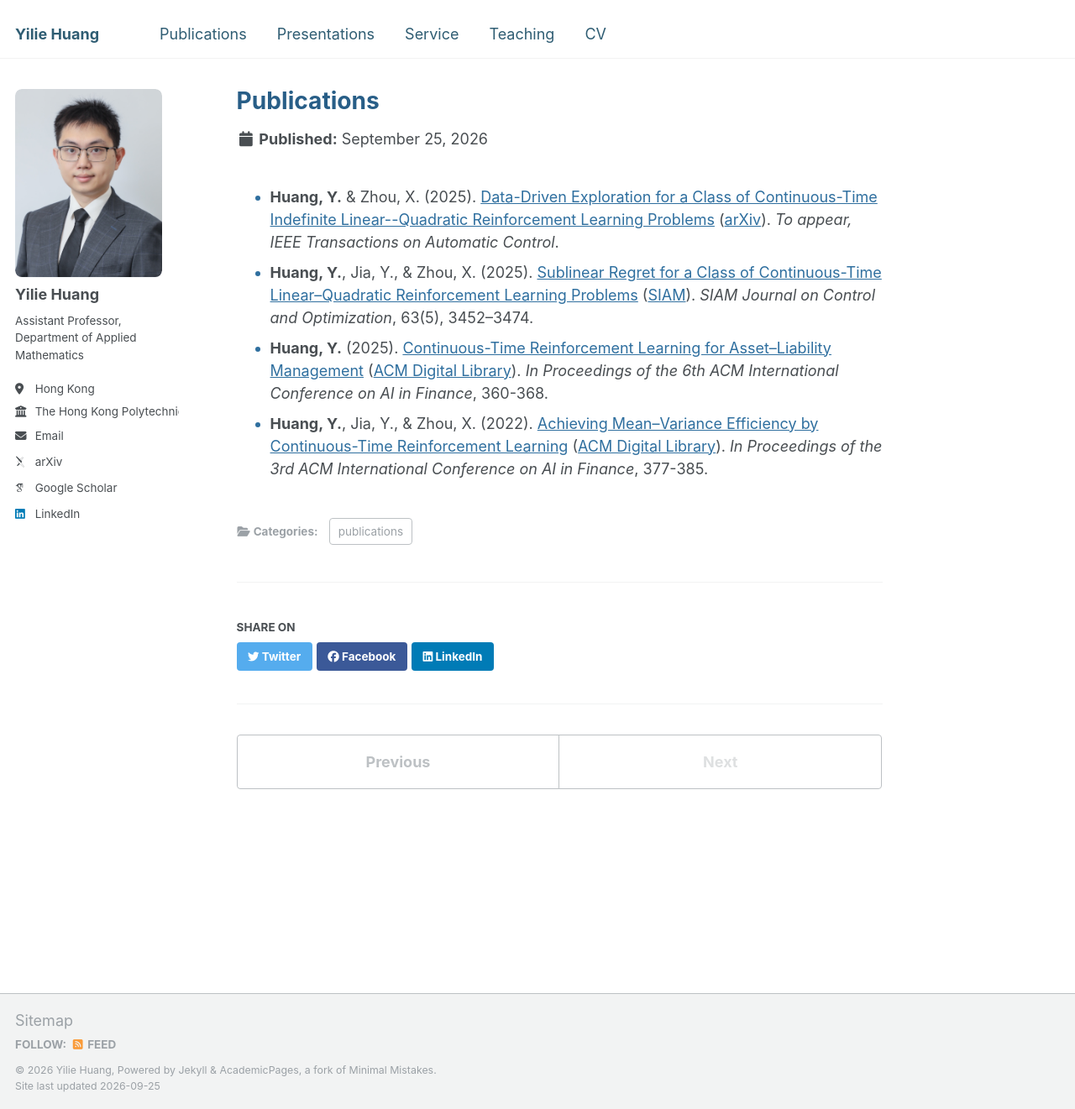
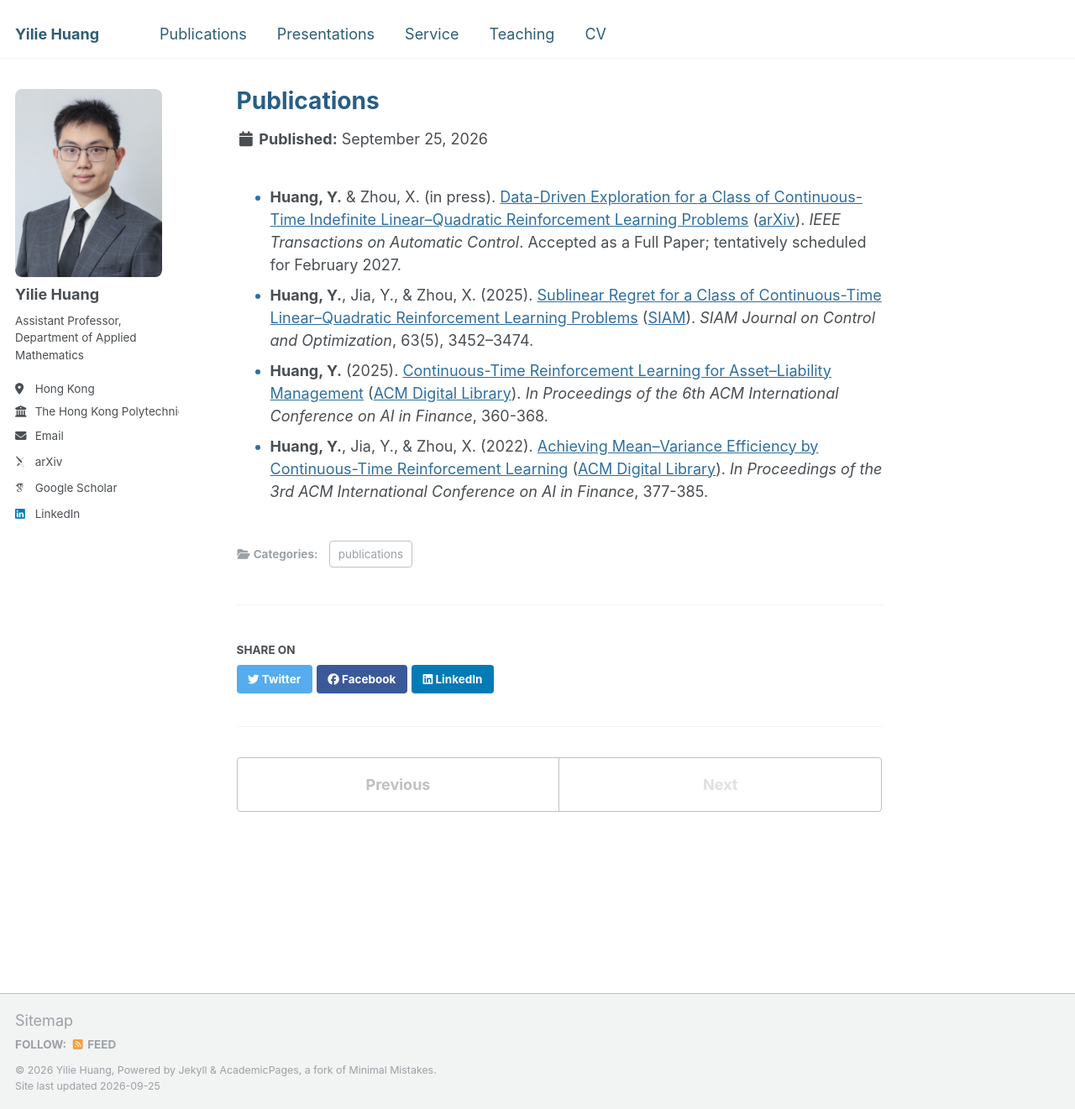
Before and after one commit to yiliehuang/yiliehuang.github.io, a Jekyll site: the page built from _publications/publications.md, in a window 1280 px wide and 1321 px high. Shown: the whole window at 84% size. Built offline with Jekyll 4.4.1, drawn with Linux system fonts in a browser that asks for light colours; some web fonts are replaced.

Commit message:
Update IEEE TAC acceptance status

```diff
--- a/_publications/publications.md
+++ b/_publications/publications.md
@@ -5,10 +5,10 @@ permalink: publication/publications
 ---
 
 <ul>
-  <li><strong>Huang, Y.</strong> & Zhou, X. (2025).
-      <a href="/files/LQ_Adaptive_ArXiv.pdf">Data-Driven Exploration for a Class of Continuous-Time Indefinite Linear--Quadratic Reinforcement Learning Problems</a>
+  <li><strong>Huang, Y.</strong> & Zhou, X. (in press).
+      <a href="/files/LQ_Adaptive_ArXiv.pdf">Data-Driven Exploration for a Class of Continuous-Time Indefinite Linear–Quadratic Reinforcement Learning Problems</a>
       (<a href="https://arxiv.org/abs/2507.00358">arXiv</a>).
-      <em>To appear, IEEE Transactions on Automatic Control</em>.
+      <em>IEEE Transactions on Automatic Control</em>. Accepted as a Full Paper; tentatively scheduled for February 2027.
   </li>
   <li><strong>Huang, Y.</strong>, Jia, Y., & Zhou, X. (2025).
       <a href="/files/LQ_SICON_2025.pdf">Sublinear Regret for a Class of Continuous-Time Linear–Quadratic Reinforcement Learning Problems</a>
```
Also changed, not shown: 2 other files.
